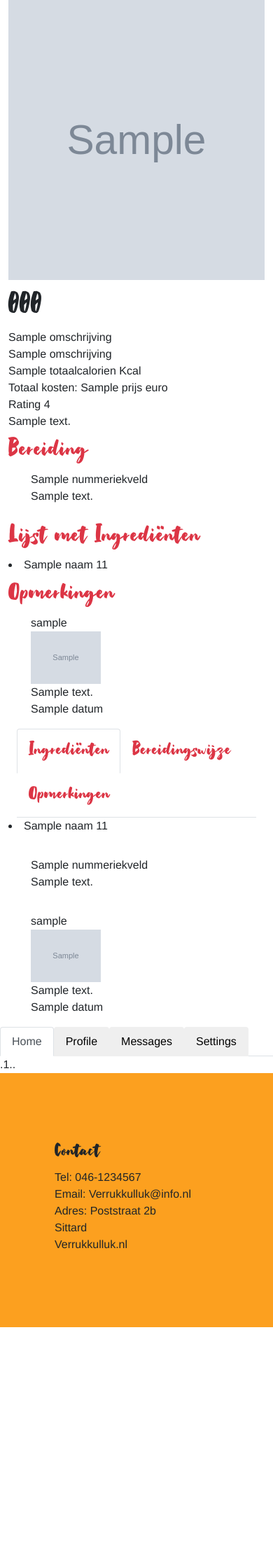
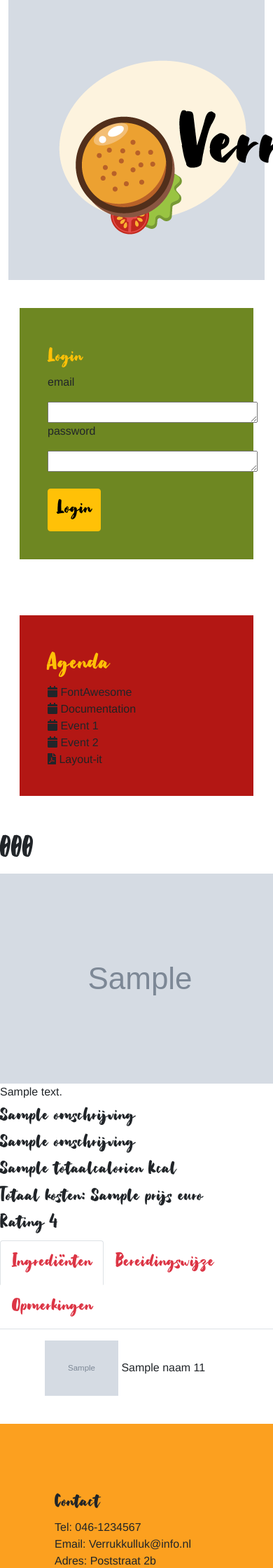
Before and after one commit to RobinHaerkens/educom-verrukkulluk, a PHP site: template templates/detail.html.twig in a window 390 px wide; the page is wider, and only the part inside the window is pictured. Shown: the top 2240 px of that part at 70% size. Before the commit the page ends 1896 px from the top of that part, so only its background shows below. Run offline with PHP 8.4, Linux system fonts and the light colour scheme; the template is opened without the code that fills it: most values are stand-ins (such as "Sample title", 1, 10 or a date in 2020); grey boxes marked "Sample" are stand-in pictures; some libraries are stand-ins or nearby versions.

Commit message:
front-end finished

```diff
--- a/assets/css/main.css
+++ b/assets/css/main.css
@@ -108,4 +108,22 @@ object-fit: cover;
    color: #222;
    text-decoration: none;
    background-color: none;
-    }
+}
+
+.profile_image{
+    object-fit: cover;
+    max-height: 60px;
+    width: auto;
+}
+
+.ingredient_image{
+    object-fit: cover;
+    max-height:auto;
+    width: 105px;
+}
+
+.recept_image_title{
+    object-fit: cover;
+    max-height: 300px;
+    width:auto;
+}
--- a/templates/detail.html.twig
+++ b/templates/detail.html.twig
@@ -6,94 +6,136 @@
 
 	<div class="carousel-inner">
 		<img class="d-block w-100 receptimage" alt="Carousel Bootstrap Second" src="{{data.recept.foto}}" height=400px />
-		<div class="carousel-caption" position="left">
+		<div class="carousel-caption" position="left"></div>
+				<div class="carousel-caption" >
+            <img class="logo" src="assets/img/logo-v2.png"/>
 		</div>
+	</div>
+{% endblock %}
 
+{% block main %}
+
+	<div class="row">
+		<div class="col-md-12">
+			<div class="row">
+				<div class="col-md-4">
+					<div class="row">
+						<div class="col-md-12">
+							<div class="row">
+								<div class="col-md-12 login">
+									<h3>
+									<h3 class="text-warning"> Login </h3>
+									<p> email</p>
+									<textarea name="email" rows="1" cols="30"></textarea>
+									<p> password </p>
+									<textarea name="password" rows="1" cols="30"></textarea>
+									</h3><br><br>
+									<button type="button" class="btn btn-warning">
+									<h3>Login</h3>
+									</button>
 								</div>
+							</div>
+							<div class="row">
+								<div class="col-md-12 agenda">
+									<h2 class = "text-warning">Agenda</h2>
+									<i class="fa fa-calendar"></i> FontAwesome <br>
+									<i class="fa fa-calendar"></i><a class="link" href="https://fontawesome.com/icons?d=gallery&m=free"> Documentation</a><br>
+									<i class="fa fa-calendar"></i> Event 1 <br>
+									<i class="fa fa-calendar"></i> Event 2 <br>
+									<i class="fa fa-file-pdf"></i><a class="link" href="https://www.layoutit.com/build"> Layout-it</a>
+								</div>
+							</div>
+						</div>
+					</div>
+				</div>
+				<div class="col-md-8">
+					<div class="row">
+						<div class="col-md-12">
 						<div><h1>{{data.recept.titel}}</h1></div>
-	<div>{{data.keuken.omschrijving}}</div>
+							<div class="row">
+								<div class="col-md-4">
+									<img class="recept_image_title" src="{{data.recept.foto}}">
+								</div>
+								<div class="col-md-8">
+									<div class="row">
+										<div class="col-md-8">
+										<div> {{data.recept.long_desc}}</div>
+										</div>
+										<div class="col-md-4">
+											<h5><div>{{data.keuken.omschrijving}}</div>
 											<div>{{data.type.omschrijving}}</div>
 											<div>{{data.totaalcalorien}} Kcal</div>
 											<div>Totaal kosten: {{data.prijs}} euro</div>
-	<div>Rating {{data.gemRating}}</div>
-	<div> {{data.recept.long_desc}}</div>
-{#Bereiding#}
-<h2 class="text-danger"> Bereiding </h2>
+											<div>Rating {{data.gemRating}}</div></h5>
+										</div>
+									</div>
+									<div class="row">
+										<div class="col-md-9">
+
+										</div>
+										<div class="col-md-3">
+
+										</div>
+									</div>
+								</div>
+							</div>
+							<div class="row">
+								<div class="col-md-12">
+
+
+										<nav>
+										<div class="nav nav-tabs" id="nav-tab" role="tablist">
+											<a class="nav-link active" id="nav-home-tab" data-bs-toggle="tab" href="#nav-home" role="tab" aria-controls="nav-home" aria-selected="true"><h3 class="text-danger"> Ingrediënten</h3></a>
+											<a class="nav-link" id="nav-profile-tab" data-bs-toggle="tab" href="#nav-profile" role="tab" aria-controls="nav-profile" aria-selected="false"><h3 class="text-danger"> Bereidingswijze</h3></a>
+											<a class="nav-link" id="nav-contact-tab" data-bs-toggle="tab" href="#nav-contact" role="tab" aria-controls="nav-contact" aria-selected="false"><h3 class="text-danger"> Opmerkingen </h3></a>
+										</div>
+										</nav>
+										<div class="tab-content" id="nav-tabContent">
+										<div class="tab-pane fade show active" id="nav-home" role="tabpanel" aria-labelledby="nav-home-tab">
+												<p>
+												<ul>
+												{% for record in data.ingredienten %}
+												<ul>
+													<img class="ingredient_image" src="{{record.artikel_data.foto}}"> {{record.artikel_data.naam}} {{record.ingredient_data.hoeveelheid}}{{record.ingredient_data.eenheid}}
+												</ul><br>
+												{% endfor %}
+												</ul>
+												</p>
+										</div>
+										<div class="tab-pane fade" id="nav-profile" role="tabpanel" aria-labelledby="nav-profile-tab">
+												<p>
+												<ul>
 													{% for record in data.bereiding %}
 													<ul>
 													{{record.nummeriekveld}}<br>
 													{{record.textveld}}<br>
-
 													</ul>
 													{% endfor %}
+													</ul>
+												</p>
+										</div>
+										<div class="tab-pane fade" id="nav-contact" role="tabpanel" aria-labelledby="nav-contact-tab">
+												<p>
+												<ul>
+													{% for record in data.opmerkingen %}
+														<ul>
+
+															<img class="profile_image" src="{{record.user_info.foto}}"> {{record.user_info.user_name}}<br>
+															<div>{{record.recept_user_info.textveld}}</div><br>
+															{{record.recept_user_info.datum}}
+														</ul><br>
+													{% endfor %}
+													</ul>
+												</p>
+										</div>
+										</div>
 
 
-{#ingredienten#}
-<h2 class="text-danger"> Lijst met Ingrediënten </h2>
-	{% for record in data.ingredienten %}
-	<li>
-	{{record.artikel_data.naam}} {{record.ingredient_data.hoeveelheid}}{{record.ingredient_data.eenheid}}
-	</il>
-	{% endfor %}
-{#opmerkingen ophalen en usernaam#}
 
-<h2 class="text-danger"> Opmerkingen </h2>
-	{% for record in data.opmerkingen %}
-	<ul>
-	{{record.user_info.user_name}}<br>
-	<img height=75px width=auto  src="{{record.user_info.foto}}"><br>
-	{{record.recept_user_info.textveld}}<br>
-	{{record.recept_user_info.datum}}
-	</ul>
-	{% endfor %}
-
-<div class="container-fluid">
-	<div class="row">
-		<div class="col-md-12">
-			<div class="tabbable" id="tabs-359263">
-				<ul class="nav nav-tabs">
-					<li class="nav-item">
-						<a class="nav-link active show" href="#tab1" data-toggle="tab"><h3 class="text-danger"> Ingrediënten</h3></a>
-					</li>
-					<li class="nav-item">
-						<a class="nav-link" href="#tab2" data-toggle="tab"><h3 class="text-danger"> Bereidingswijze</h3></a>
-					</li>
-					<li class="nav-item">
-						<a class="nav-link" href="#tab3" data-toggle="tab"><h3 class="text-danger"> Opmerkingen </h3></a>
-					</li>
-				</ul>
-				<div class="tab-content">
-					<div class="tab-pane" id="tab1">
-						<p>
-							{% for record in data.ingredienten %}
-							<li>
-							{{record.artikel_data.naam}} {{record.ingredient_data.hoeveelheid}}{{record.ingredient_data.eenheid}}
-							</il>
-							{% endfor %}
-						</p>
 										</div>
-					<div class="tab-pane" id="tab2">
-						<p>
-								{% for record in data.bereiding %}
-								<ul>
-								{{record.nummeriekveld}}<br>
-								{{record.textveld}}<br>
-
-								</ul>
-								{% endfor %}
-						</p>
 									</div>
-					<div class="tab-pane" id="tab3">
-						<p>
-							{% for record in data.opmerkingen %}
-							<ul>
-							{{record.user_info.user_name}}<br>
-							<img height=75px width=auto  src="{{record.user_info.foto}}"><br>
-							{{record.recept_user_info.textveld}}<br>
-							{{record.recept_user_info.datum}}
-							</ul>
-							{% endfor %}
-						</p>
+								</div>
+							</div>
 						</div>
 					</div>
 				</div>
@@ -101,39 +143,11 @@
 		</div>
 	</div>
 
-<ul class="nav nav-tabs" id="myTab" role="tablist">
-  <li class="nav-item" role="presentation">
-    <button class="nav-link active" id="home-tab" data-bs-toggle="tab" data-bs-target="#home" type="button" role="tab" aria-controls="home" aria-selected="true">Home</button>
-  </li>
-  <li class="nav-item" role="presentation">
-    <button class="nav-link" id="profile-tab" data-bs-toggle="tab" data-bs-target="#profile" type="button" role="tab" aria-controls="profile" aria-selected="false">Profile</button>
-  </li>
-  <li class="nav-item" role="presentation">
-    <button class="nav-link" id="messages-tab" data-bs-toggle="tab" data-bs-target="#messages" type="button" role="tab" aria-controls="messages" aria-selected="false">Messages</button>
-  </li>
-  <li class="nav-item" role="presentation">
-    <button class="nav-link" id="settings-tab" data-bs-toggle="tab" data-bs-target="#settings" type="button" role="tab" aria-controls="settings" aria-selected="false">Settings</button>
-  </li>
-</ul>
-
-<div class="tab-content">
-  <div class="tab-pane active" id="home" role="tabpanel" aria-labelledby="home-tab">.1..</div>
-  <div class="tab-pane" id="profile" role="tabpanel" aria-labelledby="profile-tab">..2.</div>
-  <div class="tab-pane" id="messages" role="tabpanel" aria-labelledby="messages-tab">..3.</div>
-  <div class="tab-pane" id="settings" role="tabpanel" aria-labelledby="settings-tab">..4.</div>
-</div>
-
-<script>
-  var firstTabEl = document.querySelector('#myTab li:last-child a')
-  var firstTab = new bootstrap.Tab(firstTabEl)
-
-  firstTab.show()
-</script>
-
 
 {% endblock %}
-
 {% block footer %}
+<div class="row">
+    <div class="col-md-6">
 		<h3>
 			Contact
 		</h3>
@@ -142,4 +156,10 @@
 		Adres: Poststraat 2b<br>
 		Sittard<br>
 		Verrukkulluk.nl</p>
+    </div>
+
+    <div class="col-md-6">
+            <img class="logo" src="assets/img/logo-v2.png"/>
+	</div>
+</div>
 {% endblock %}
--- a/templates/main.html.twig
+++ b/templates/main.html.twig
@@ -11,27 +11,31 @@
     <link rel="stylesheet" type="text/css" href="assets/css/main.css" />
 
     <script type="text/javascript" language="javascript" src="assets/jquery/jquery-3.5.1.js"></script>
-    <script type="text/javascript" language="javascript" src="assets/bootstrap/js/bootstrap.js"></script>
+
 
 </html>
 <body>
-<div class="container-fluid">
 
-</div>
 <div class="container-fluid">
 	<div class="row">
-		<div class="col-md-12">
+
 			{% block header %}
 			{% endblock %}
 		</div>
 	</div>
+		<div class="col-md-12">
 			{% block main %}
 			{% endblock %}
+		</div>
 	<div class="row">
 		<div class="col-md-12 footer">
-				        {%  block footer %}
-                        {%  endblock %}
+			{%  block footer %}
+            {%  endblock %}
 		</div>
 	</div>
 </div>
+
+    {# <script type="text/javascript" language="javascript" src="assets/bootstrap/js/bootstrap.js"></script> #}
+    <script src="https://cdn.jsdelivr.net/npm/bootstrap@5.0.0-beta1/dist/js/bootstrap.bundle.min.js" integrity="sha384-ygbV9kiqUc6oa4msXn9868pTtWMgiQaeYH7/t7LECLbyPA2x65Kgf80OJFdroafW" crossorigin="anonymous"></script>
+
 </body>
```
Also changed, not shown: index.php (+5 -2 lines), templates/homepage.html.twig (+21 -70 lines), templates/test.html.twig (added, +48 -0 lines). Lines whose indentation alone changed are shown as unchanged.
